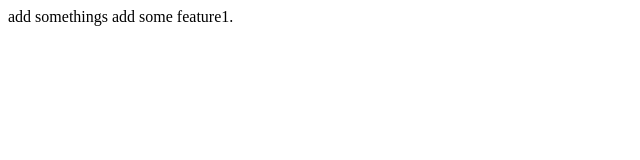
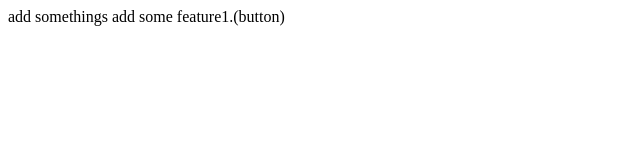
Before and after one commit to Ahm369ad/LocalRepo, a plain HTML site: page index.html in a window 1280 px wide. Shown: the full height of the page, 0-640 px from the left. Drawn offline with Linux system fonts and the light colour scheme.

Commit message:
add button

```diff
--- a/index.html
+++ b/index.html
@@ -1,4 +1,4 @@
 <p>
     add somethings
-    add some feature1.
+    add some feature1.(button)
 </p>
```
